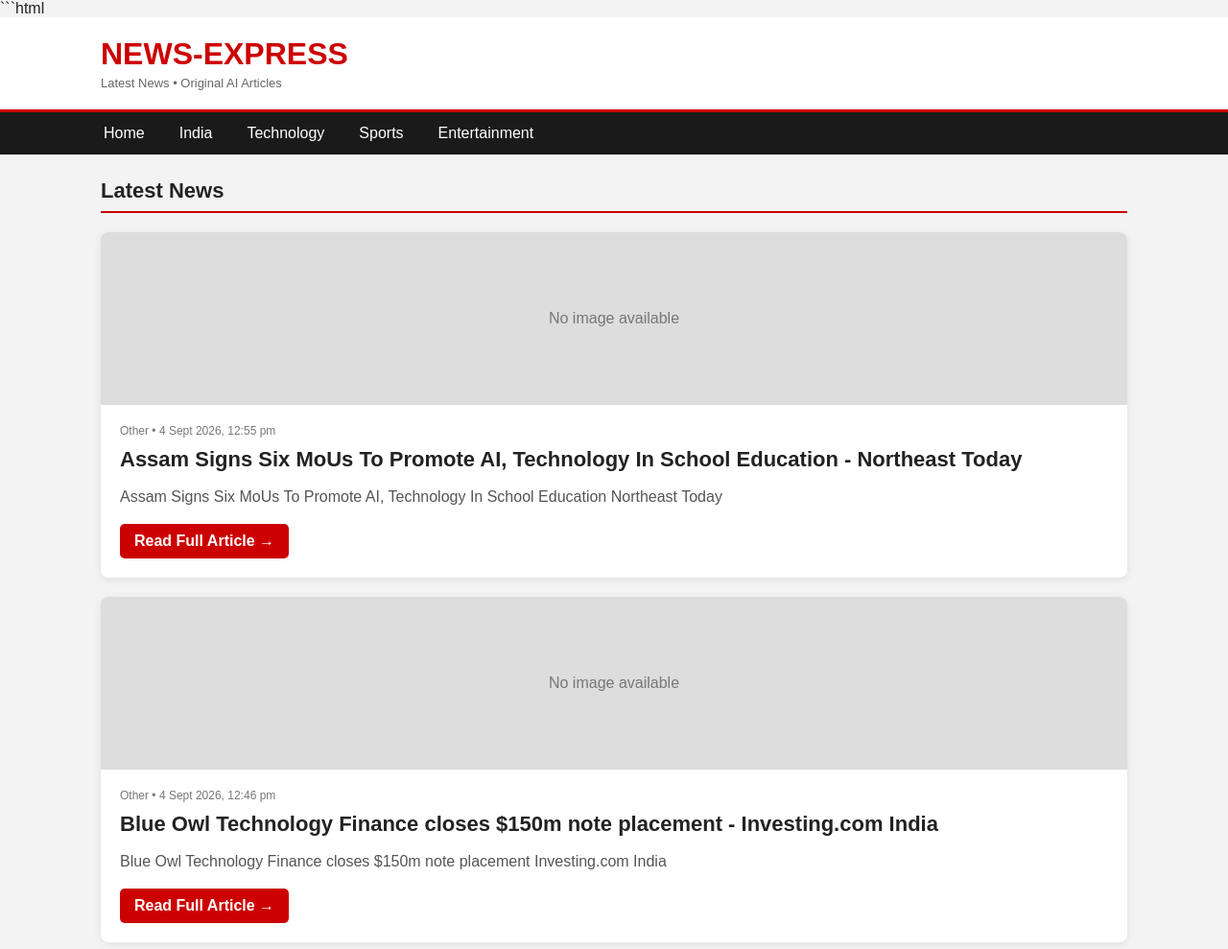
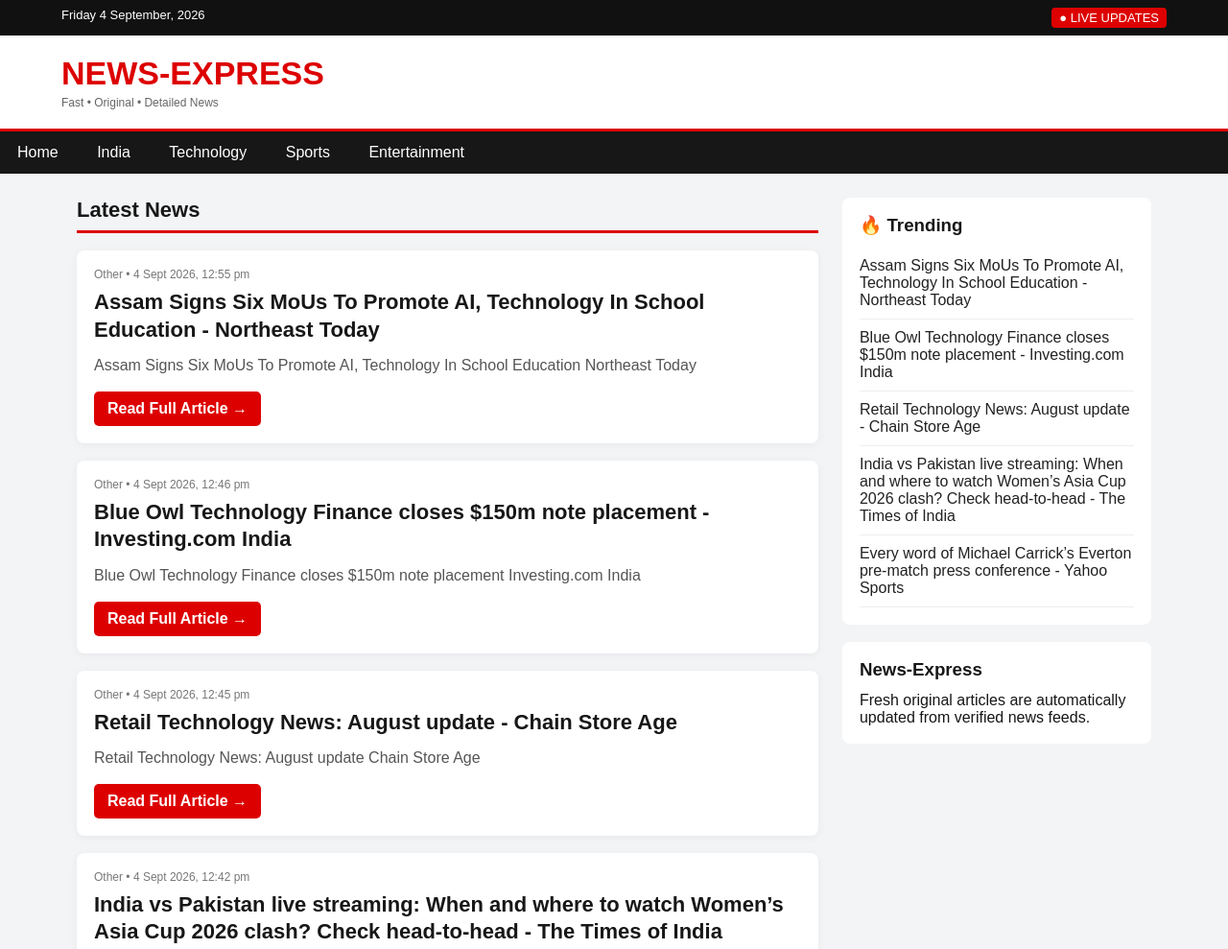
Before and after one commit to Debrajkarmakar123/News-Express, a website: page index.html in a window 1280 px wide. Shown: the top 989 px of the page at 96% size. Drawn offline with Linux system fonts and the light colour scheme.

Commit message:
Update index.html

````diff
--- a/index.html
+++ b/index.html
@@ -1,4 +1,3 @@
-```html
 <!DOCTYPE html>
 <html lang="en">
 <head>
@@ -16,156 +15,173 @@
 
 body {
   font-family: Arial, sans-serif;
-    background: #f3f3f3;
-    color: #222;
+  background: #f3f4f6;
+  color: #171717;
 }
 
-header {
-    background: #fff;
-    border-bottom: 3px solid #cc0000;
+.top {
+  background: #111;
+  color: #fff;
+  padding: 8px 5%;
+  display: flex;
+  justify-content: space-between;
+  font-size: 13px;
 }
 
-.header-container {
-    max-width: 1100px;
-    margin: auto;
-    padding: 20px 15px;
+.live {
+  background: #d00;
+  color: #fff;
+  padding: 3px 8px;
+  border-radius: 4px;
+}
+
+.header {
+  background: #fff;
+  border-bottom: 3px solid #d00;
+  padding: 20px 5%;
 }
 
 .logo {
-    font-size: 32px;
+  font-size: 34px;
   font-weight: 900;
-    color: #cc0000;
+  color: #d00;
 }
 
 .tagline {
   color: #666;
-    font-size: 13px;
+  font-size: 12px;
   margin-top: 4px;
 }
 
-nav {
-    background: #1a1a1a;
-}
-
-.nav-container {
-    max-width: 1100px;
-    margin: auto;
-    display: flex;
-    overflow-x: auto;
-}
-
-.nav-container a {
-    color: white;
-    text-decoration: none;
-    padding: 13px 18px;
+.nav {
+  background: #171717;
+  overflow: auto;
   white-space: nowrap;
 }
 
-.nav-container a:hover {
+.nav a {
+  display: inline-block;
+  color: #fff;
+  text-decoration: none;
+  padding: 13px 18px;
+}
+
+.nav a:hover {
   background: #333;
 }
 
-.container {
-    max-width: 1100px;
+.layout {
+  max-width: 1150px;
   margin: 25px auto;
   padding: 0 15px;
+
+  display: grid;
+  grid-template-columns: 2.4fr 1fr;
+  gap: 25px;
 }
 
-.section-header {
-    border-bottom: 2px solid #cc0000;
+.section {
+  font-size: 22px;
+  font-weight: 800;
+
+  border-bottom: 3px solid #d00;
+
   padding-bottom: 8px;
-    margin-bottom: 20px;
+  margin-bottom: 18px;
 }
 
-.section-title {
-    font-size: 22px;
-    font-weight: bold;
+.card {
+  background: #fff;
+  border-radius: 8px;
+  overflow: hidden;
+  margin-bottom: 18px;
+
+  box-shadow:
+    0 2px 10px #0000000d;
 }
 
-.news-card {
-    background: white;
-    margin-bottom: 20px;
-    border-radius: 8px;
-    overflow: hidden;
-    box-shadow: 0 2px 8px rgba(0,0,0,.08);
-}
-
-.news-image {
+.card-img {
   width: 100%;
-    height: 260px;
+  height: 230px;
   object-fit: cover;
+  background: #ddd;
   display: block;
 }
 
-.news-content {
-    padding: 20px;
+.card-body {
+  padding: 18px;
 }
 
-.news-meta {
+.meta {
   font-size: 12px;
   color: #777;
   margin-bottom: 8px;
 }
 
-.news-card h2 {
+.card h2 {
   font-size: 22px;
-    line-height: 1.35;
+  line-height: 1.3;
   margin-bottom: 10px;
 }
 
-.news-card p {
+.card p {
   color: #555;
-    line-height: 1.7;
-    margin-bottom: 15px;
+  line-height: 1.6;
 }
 
-.read-more {
+.read {
   display: inline-block;
-    background: #cc0000;
-    color: white;
-    padding: 9px 15px;
+  margin-top: 14px;
+
+  background: #d00;
+  color: #fff;
+
+  text-decoration: none;
+
+  padding: 9px 14px;
   border-radius: 5px;
-    text-decoration: none;
-    font-weight: bold;
+
+  font-weight: 700;
 }
 
-.video-badge {
-    display: inline-block;
-    margin-left: 8px;
-    font-size: 12px;
-    background: #eee;
-    padding: 5px 8px;
-    border-radius: 4px;
+.side {
+  background: #fff;
+  padding: 18px;
+  border-radius: 8px;
+  margin-bottom: 18px;
 }
 
-.no-image {
-    height: 180px;
-    background: #ddd;
-    display: flex;
-    align-items: center;
-    justify-content: center;
-    color: #777;
+.side h3 {
+  margin-bottom: 12px;
 }
 
-footer {
-    background: #1a1a1a;
-    color: #aaa;
-    text-align: center;
-    padding: 30px;
-    margin-top: 40px;
+.side a {
+  display: block;
+
+  color: #222;
+  text-decoration: none;
+
+  padding: 10px 0;
+
+  border-bottom: 1px solid #eee;
 }
 
-@media (max-width: 600px) {
-    .logo {
-        font-size: 27px;
+.side a:hover {
+  color: #d00;
 }
 
-    .news-image {
-        height: 210px;
+@media (max-width: 800px) {
+
+  .layout {
+    grid-template-columns: 1fr;
   }
 
-    .news-card h2 {
-        font-size: 19px;
+  .logo {
+    font-size: 28px;
+  }
+
+  .card-img {
+    height: 190px;
   }
 }
 </style>
@@ -173,155 +189,206 @@ footer {
 
 <body>
 
-<header>
-    <div class="header-container">
+<div class="top">
+  <span id="date"></span>
+  <span class="live">● LIVE UPDATES</span>
+</div>
+
+<header class="header">
   <div class="logo">NEWS-EXPRESS</div>
-        <div class="tagline">Latest News • Original AI Articles</div>
+
+  <div class="tagline">
+    Fast • Original • Detailed News
   </div>
 </header>
 
-<nav>
-    <div class="nav-container">
+<nav class="nav">
   <a href="index.html">Home</a>
   <a href="index.html?category=India">India</a>
   <a href="index.html?category=Technology">Technology</a>
   <a href="index.html?category=Sports">Sports</a>
   <a href="index.html?category=Entertainment">Entertainment</a>
-    </div>
 </nav>
 
-<div class="container">
+<div class="layout">
 
-    <div class="section-header">
-        <div class="section-title">Latest News</div>
+<main>
+
+<div class="section">
+  Latest News
 </div>
 
 <div id="news-list">
   Loading news...
 </div>
 
+</main>
+
+<aside>
+
+<div class="side">
+
+<h3>🔥 Trending</h3>
+
+<div id="trending">
+  Loading...
 </div>
 
-<footer>
-    <strong>News-Express</strong>
-    <br><br>
-    Latest news and original articles.
-</footer>
+</div>
+
+<div class="side">
+
+<h3>News-Express</h3>
+
+<p>
+Fresh original articles are automatically updated from verified news feeds.
+</p>
+
+</div>
+
+</aside>
+
+</div>
 
 <script>
-function escapeHTML(value = "") {
-    return String(value)
-        .replace(/&/g, "&amp;")
-        .replace(/</g, "&lt;")
-        .replace(/>/g, "&gt;")
-        .replace(/"/g, "&quot;")
-        .replace(/'/g, "&#039;");
-}
 
-function formatDate(date) {
-    const d = new Date(date);
+const esc = value =>
+  String(value ?? "")
+    .replace(
+      /[&<>'"]/g,
+      char => ({
+        "&": "&amp;",
+        "<": "&lt;",
+        ">": "&gt;",
+        "'": "&#39;",
+        '"': "&quot;"
+      }[char])
+    );
 
-    if (Number.isNaN(d.getTime())) {
+const dateText = date => {
+
+  if (!date) {
     return "";
   }
 
-    return d.toLocaleString("en-IN", {
+  return new Date(date)
+    .toLocaleString(
+      "en-IN",
+      {
         dateStyle: "medium",
         timeStyle: "short"
-    });
       }
+    );
+};
 
-function getCategory() {
-    return new URLSearchParams(
-        window.location.search
-    ).get("category");
+document.getElementById(
+  "date"
+).textContent =
+  new Date().toLocaleDateString(
+    "en-IN",
+    {
+      weekday: "long",
+      year: "numeric",
+      month: "long",
+      day: "numeric"
     }
+  );
 
-fetch("news.json")
-    .then(res => {
-        if (!res.ok) {
-            throw new Error("news.json failed");
+fetch(
+  "news.json",
+  {
+    cache: "no-store"
   }
+)
 
-        return res.json();
-    })
-    .then(data => {
+.then(response => {
 
-        let news = Array.isArray(data)
-            ? data
-            : [];
-
-        const category = getCategory();
-
-        if (category) {
-            news = news.filter(
-                item =>
-                    item.category === category
+  if (!response.ok) {
+    throw new Error(
+      "news.json failed"
     );
   }
 
-        // Homepage: latest 10
-        news = news.slice(0, 10);
+  return response.json();
+})
 
-        if (!news.length) {
-            document.getElementById("news-list").innerHTML =
-                "<p>No news available.</p>";
-            return;
+.then(data => {
+
+  const category =
+    new URLSearchParams(
+      location.search
+    ).get("category");
+
+  const filtered =
+    category
+      ? data.filter(
+          item =>
+            item.category ===
+            category
+        )
+      : data;
+
+  const news =
+    filtered.slice(0, 10);
+
+  document.getElementById(
+    "news-list"
+  ).innerHTML =
+
+    news.length
+
+      ? news.map(item => `
+
+<article class="card">
+
+  ${
+    item.image
+      ? `
+      <img
+        class="card-img"
+        src="${esc(item.image)}"
+        alt="${esc(item.headline)}"
+        loading="lazy"
+        onerror="this.style.display='none'"
+      >
+      `
+      : ""
   }
 
-        let html = "";
+  <div class="card-body">
 
-        news.forEach(item => {
+    <div class="meta">
 
-            const image = item.image
-                ? `
-                    <img
-                        class="news-image"
-                        src="${escapeHTML(item.image)}"
-                        alt="${escapeHTML(item.headline || "News image")}"
-                        loading="lazy"
-                    >
-                  `
-                : `
-                    <div class="no-image">
-                        No image available
-                    </div>
-                  `;
+      ${esc(
+        item.category ||
+        "News"
+      )}
 
-            const videoBadge = item.video
-                ? `<span class="video-badge">🎥 Video available</span>`
-                : "";
+      •
+      ${esc(
+        dateText(
+          item.publishedAt
+        )
+      )}
 
-            html += `
-                <article class="news-card">
+      ${
+        item.video
+          ? " • 🎥 Video"
+          : ""
+      }
 
-                    ${image}
-
-                    <div class="news-content">
-
-                        <div class="news-meta">
-                            ${escapeHTML(item.category || "News")}
-                            •
-                            ${escapeHTML(formatDate(item.publishedAt))}
-                            ${videoBadge}
     </div>
 
     <h2>
-                            ${escapeHTML(
-                                item.headline ||
-                                item.originalTitle ||
-                                "Untitled"
-                            )}
+      ${esc(item.headline)}
     </h2>
 
     <p>
-                            ${escapeHTML(
-                                item.summary || ""
-                            )}
+      ${esc(item.summary)}
     </p>
 
     <a
-                            class="read-more"
+      class="read"
       href="article.html?id=${encodeURIComponent(item.id)}"
     >
       Read Full Article →
@@ -330,23 +397,41 @@ fetch("news.json")
   </div>
 
 </article>
-            `;
-        });
+
+`).join("")
+
+      : "<p>No news available yet.</p>";
+
+  const trending =
+    data.slice(0, 5);
+
+  document.getElementById(
+    "trending"
+  ).innerHTML =
+
+    trending
+      .map(item => `
+
+<a href="article.html?id=${encodeURIComponent(item.id)}">
+
+  ${esc(item.headline)}
+
+</a>
+
+`)
+      .join("");
+})
+
+.catch(() => {
 
   document.getElementById(
     "news-list"
-        ).innerHTML = html;
-    })
-    .catch(error => {
-        console.error(error);
+  ).textContent =
+    "News load nahi ho paayi.";
 
-        document.getElementById(
-            "news-list"
-        ).innerHTML =
-            "<p style='color:red'>News load nahi ho rahi.</p>";
 });
+
 </script>
 
 </body>
 </html>
-```
````
Lines whose indentation alone changed are shown as unchanged.
